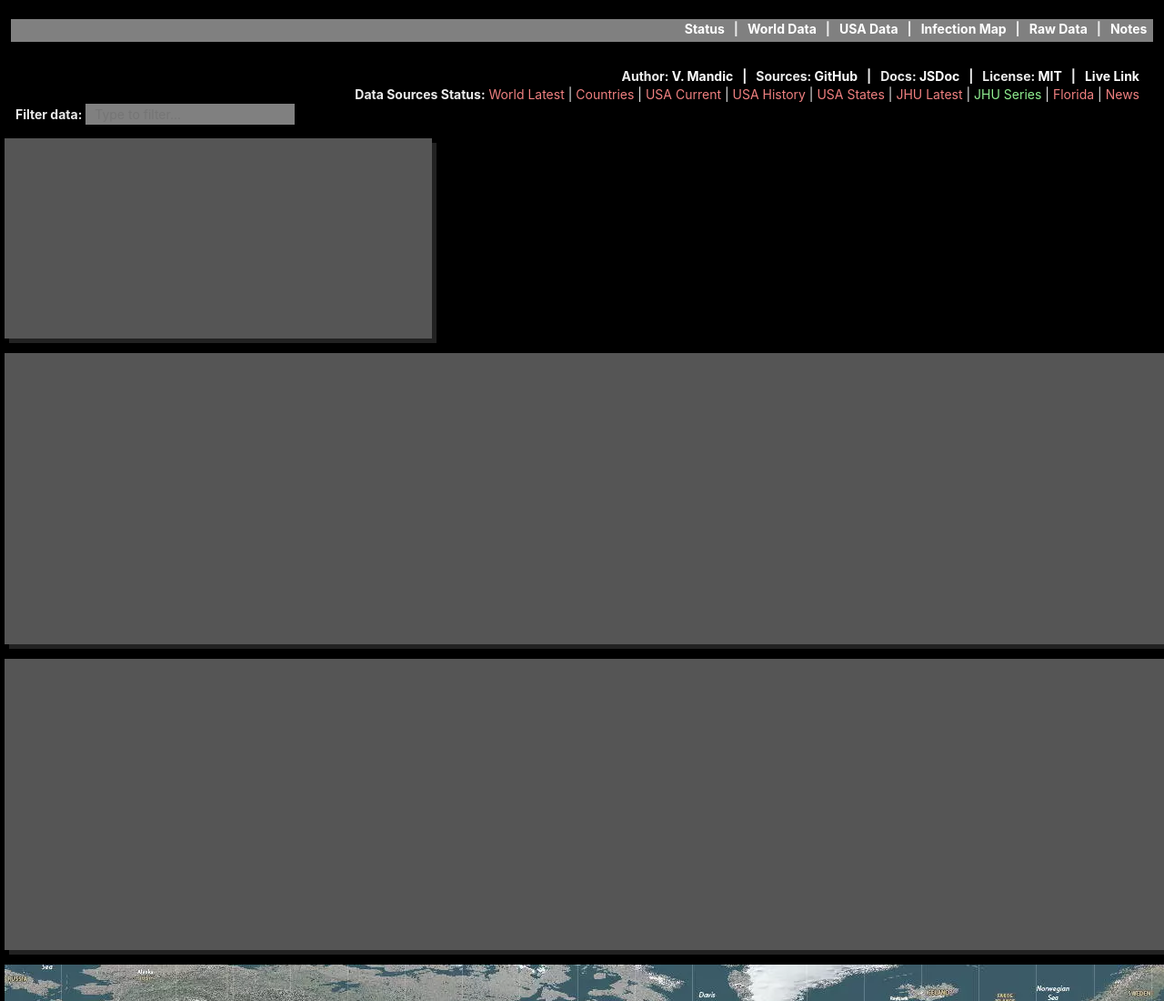
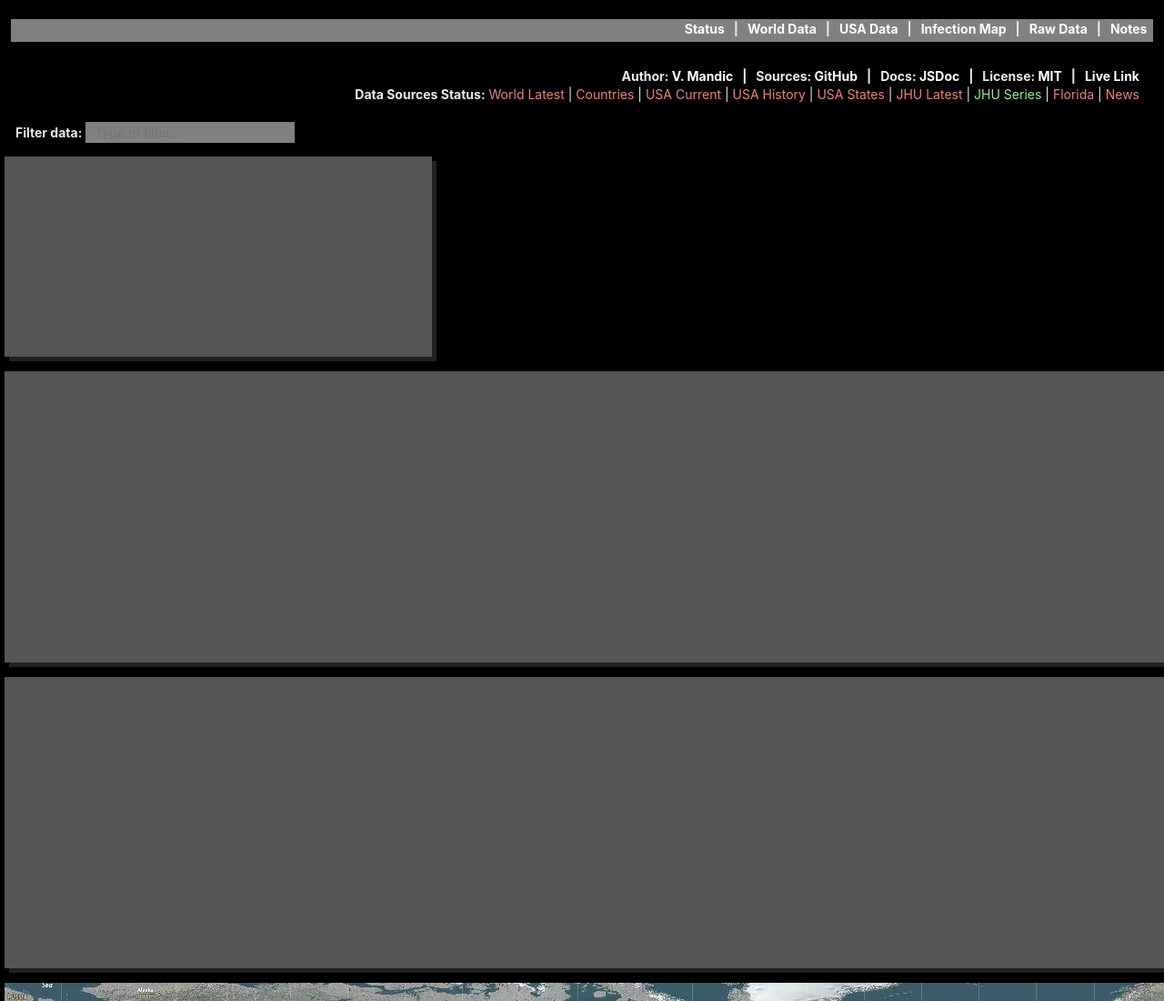
Before and after one commit to vladmandic/picovid, a website: page covid.html in a window 1280 px wide. Shown: the top 1100 px of the page at 91% size. Drawn offline with Linux system fonts and the light colour scheme; no server answers.

Commit message:
minor html formatting

```diff
--- a/covid.html
+++ b/covid.html
@@ -86,7 +86,7 @@
       </span>
       <span id="div-miami" style="width: 100%" class="text-right"></span>
       <span id="div-status" style="width: 100%" class="text-right"></span>
-      <span style="margin-left: 20px; margin-right: 20px"><label><b>Filter data:</b>&nbsp<input type="text" id="filter" placeholder="Type to filter..." /></label></span>
+      <span style="margin-left: 20px; margin-right: 20px; margin-top: 20px"><label><b>Filter data:</b>&nbsp<input type="text" id="filter" placeholder="Type to filter..." /></label></span>
     </div>
     <div class="row">
       <div class="col" style="min-height: 220px; min-width: 470px; max-width: 470px"><table id="table-regions"></table></div>
```
